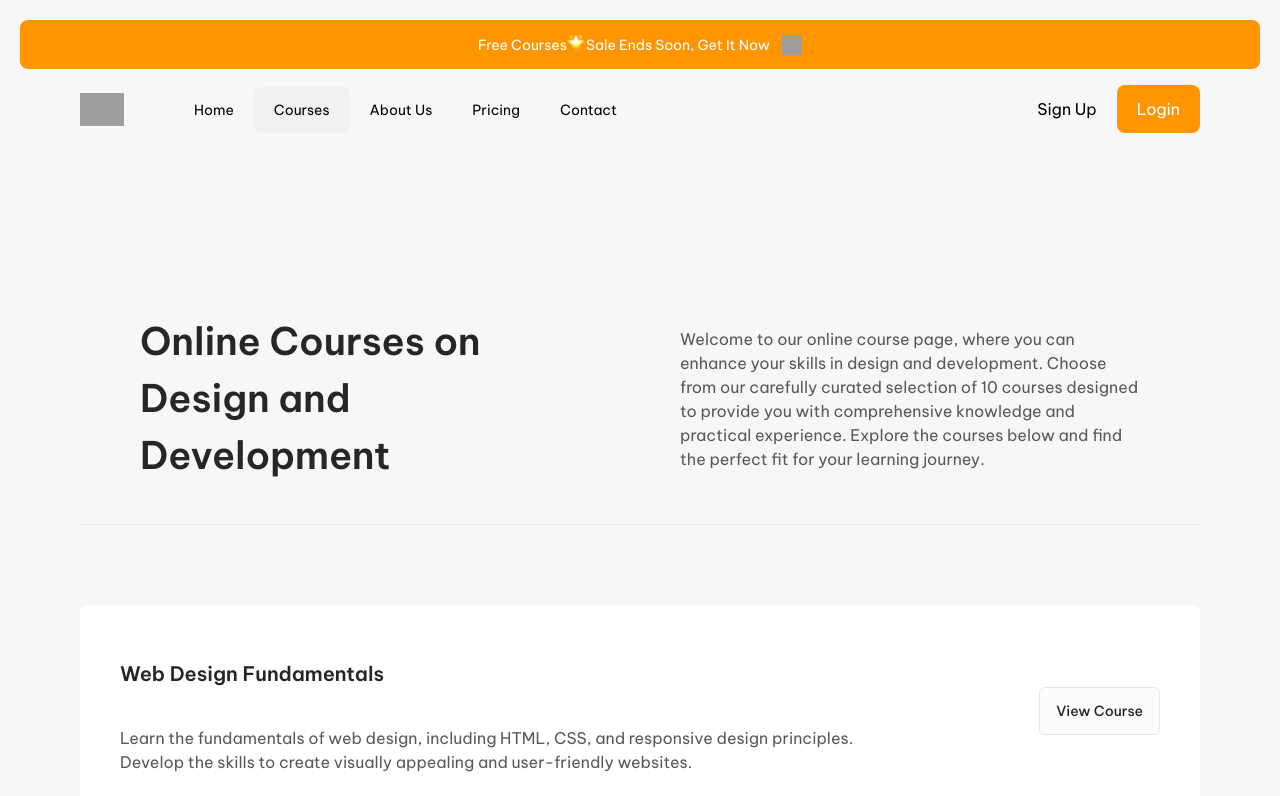
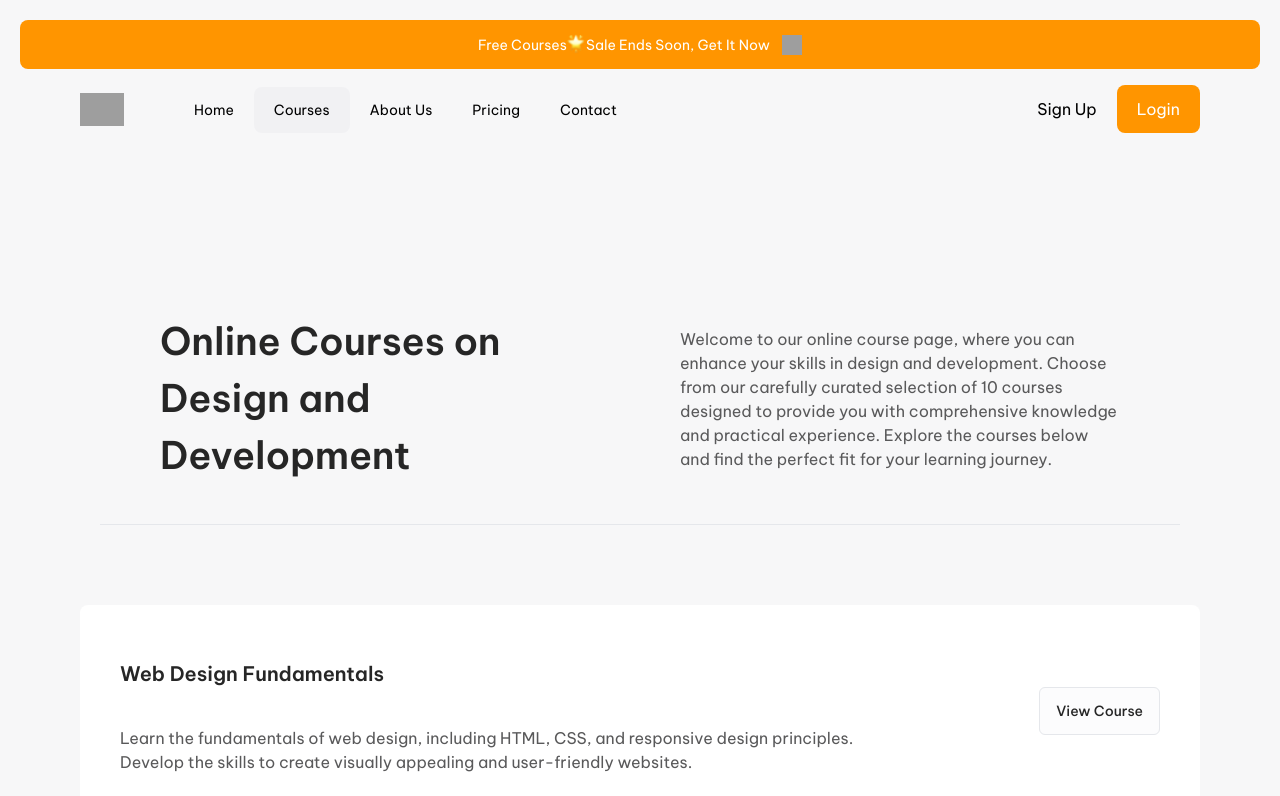
Before and after one commit to MohammadKerdasi/E-Learning, a React (Vite) app: page /E-Learning/Courses in a window 1280 px wide. Shown: the top 796 px of the page. Built offline with nearby package versions, Linux system fonts and the light colour scheme; grey boxes are pictures that could not be loaded.

Commit message:
for margin in HeadLineNM

```diff
--- a/src/Components/ContactNM/HeadlineNM.tsx
+++ b/src/Components/ContactNM/HeadlineNM.tsx
@@ -8,7 +8,8 @@ export default function HeadlineNM({ data , addingData}: { data: DataPropsHeadli
         pb-[30px] lg:pb-[40px] desktop:pb-paddingBottom50
         border-b-[1px] border-b-White/90 mb-10
         lg:mb-20 desktop:mb-100px px-0 lg:px-60 desktop:px-[132px]
-        max-w-1860px m-auto items-center pt-10 lg:pt-20 desktop:pt-100px">
+        max-w-1860px m-auto items-center pt-10 lg:pt-20 desktop:pt-100px
+        mx-4 lg:mx-5 desktop:mx-[30px]">
             <div className="w-full lg:w-[46.867679197%]">
                 <TitleLK text={text} adding={addingData} />
             </div>
--- a/src/Components/SectionFormContactNM/SectionFormContactNM.tsx
+++ b/src/Components/SectionFormContactNM/SectionFormContactNM.tsx
@@ -3,7 +3,7 @@ import { inputs, additionalInputs } from "../../data/dataInputContactNM";
 import ConatctBoxes from "./ConatctBoxesNM";
 export default function SectionFormContactNM() {
     return (
-        <div className="px-0 lg:px-60 desktop:px-[132px]
+        <div className="px-4 lg:px-20 desktop:px-[162px]
         mb-10 lg:mb-20 desktop:mb-100px
         flex flex-col lg:flex-row">
             <InputsContact inputs={inputs}
--- a/src/pages/Contact/Contact.tsx
+++ b/src/pages/Contact/Contact.tsx
@@ -4,7 +4,7 @@ import SectionFormContactNM from "../../components/SectionFormContactNM/SectionF
 import { dataHaedLineNm } from '../../data/dataHeadlineNM'
 export default function Contact() {
   return (
-    <div className="mx-4 lg:mx-5 desktop:mx-[30px]">
+    <div>
       <HeadlineNM data={dataHaedLineNm} />
       <SectionFormContactNM />
       {/* For testing without responsive design */}
```
